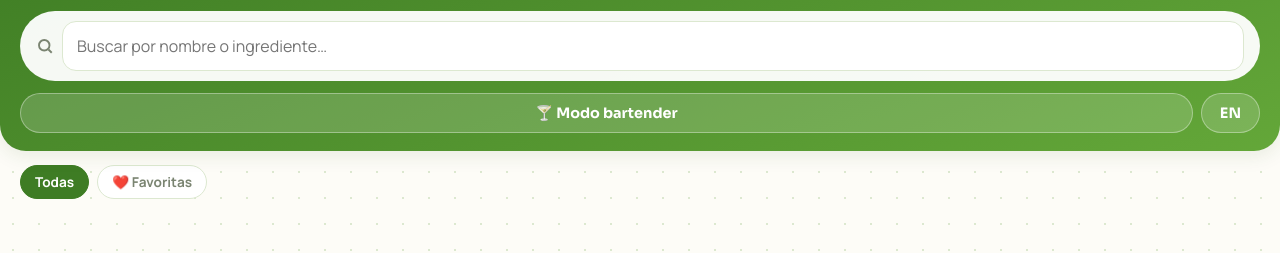
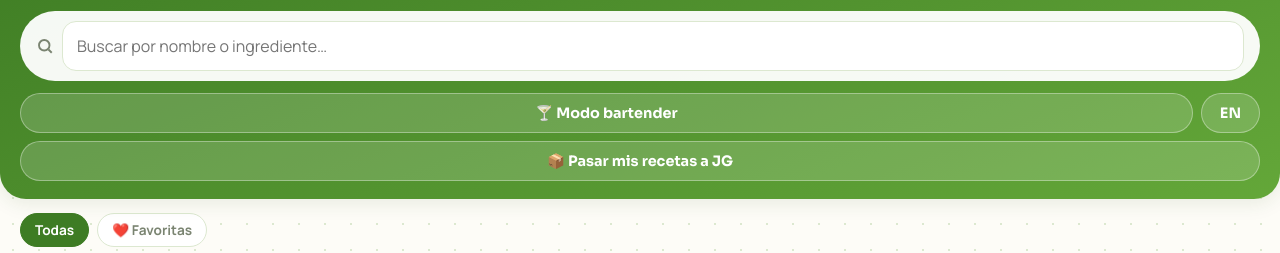
Before and after one commit to joseangel-gonzalez2011-stack/recetario, a plain HTML site: page index.html in a window 1280 px wide. Shown: the part 75-328 px from the top of the page. Drawn offline with Linux system fonts and the light colour scheme.

Commit message:
Botón para pasar las recetas a JG (archivo con recetas, fotos y súper)
Co-Authored-By: Claude Opus 5.5 <noreply@anthropic.com>

```diff
--- a/index.html
+++ b/index.html
@@ -325,6 +325,7 @@
     <button class="btn-bar" id="btn-bar" onclick="toggleBar()">🍸 Modo bartender</button>
     <button class="btn-bar" id="btn-lang" onclick="toggleLang()" style="width:auto;flex-shrink:0;padding:10px 18px">EN</button>
   </div>
+  <button class="btn-bar" id="btn-jg" onclick="pasarAJG()" style="margin-top:8px">📦 Pasar mis recetas a JG</button>
 </header>
 
 <div class="chips" id="chips"></div>
@@ -1267,6 +1268,25 @@ function abrirDiccionario(){
   $('detalle').scrollTop=0;
 }
 
+/* ================= Pasar a JG =================
+   Guarda todas las recetas (con fotos) y la lista del súper en un archivo
+   que la app JG importa en Recetario → «Traer recetas del Recetario viejo». */
+function pasarAJG(){
+  if(!recetas.length && !superLista.length){ toast('No tienes recetas guardadas todavía'); return; }
+  const datos = { tipo:'recetario-viejo', version:1, exportado:new Date().toISOString(), recetas, super:superLista };
+  const nombre = `recetario-para-jg-${new Date().toISOString().slice(0,10)}.json`;
+  const archivo = new File([JSON.stringify(datos)], nombre, { type:'application/json' });
+  // en iPhone abre el menú Compartir: "Guardar en Archivos" o AirDrop
+  if(navigator.canShare && navigator.canShare({ files:[archivo] })){
+    navigator.share({ files:[archivo], title:'Mis recetas para JG' })
+      .then(()=>toast(`${recetas.length} recetas listas para JG ✅`)).catch(()=>{});
+    return;
+  }
+  const a=document.createElement('a'); a.href=URL.createObjectURL(archivo); a.download=nombre; a.click();
+  setTimeout(()=>URL.revokeObjectURL(a.href),2000);
+  toast(`${recetas.length} recetas guardadas en ${nombre} ✅`);
+}
+
 /* ================= Init ================= */
 if('serviceWorker' in navigator) navigator.serviceWorker.register('sw.js').catch(()=>{});
 render();
--- a/sw.js
+++ b/sw.js
@@ -1,4 +1,4 @@
-const CACHE = 'recetario-v6';
+const CACHE = 'recetario-v7';
 const BOTELLAS = ['tanqueray','campari','martiniRosso','martiniDry','cuervo','cointreau','bacardi','aperol','prosecco','bourbon','licor43',
   'd-negroni','d-margarita','d-mojito','d-aperol','d-gintonic','d-paloma','d-cubalibre','d-whiskysour','d-carajillo','d-martini'];
 const FILES = ['.', 'index.html', 'manifest.json', 'icon-192.png', 'icon-512.png',
```
